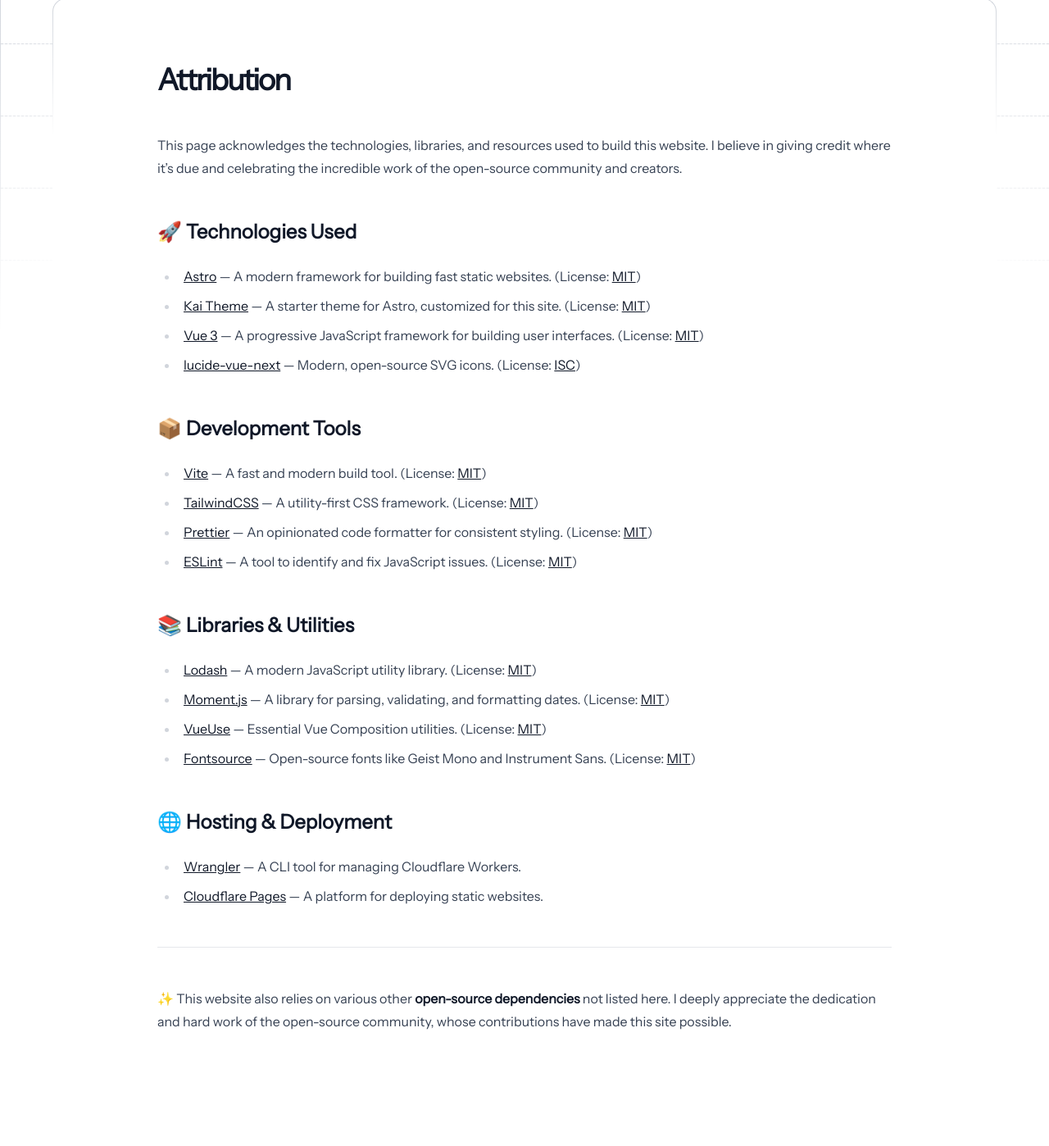
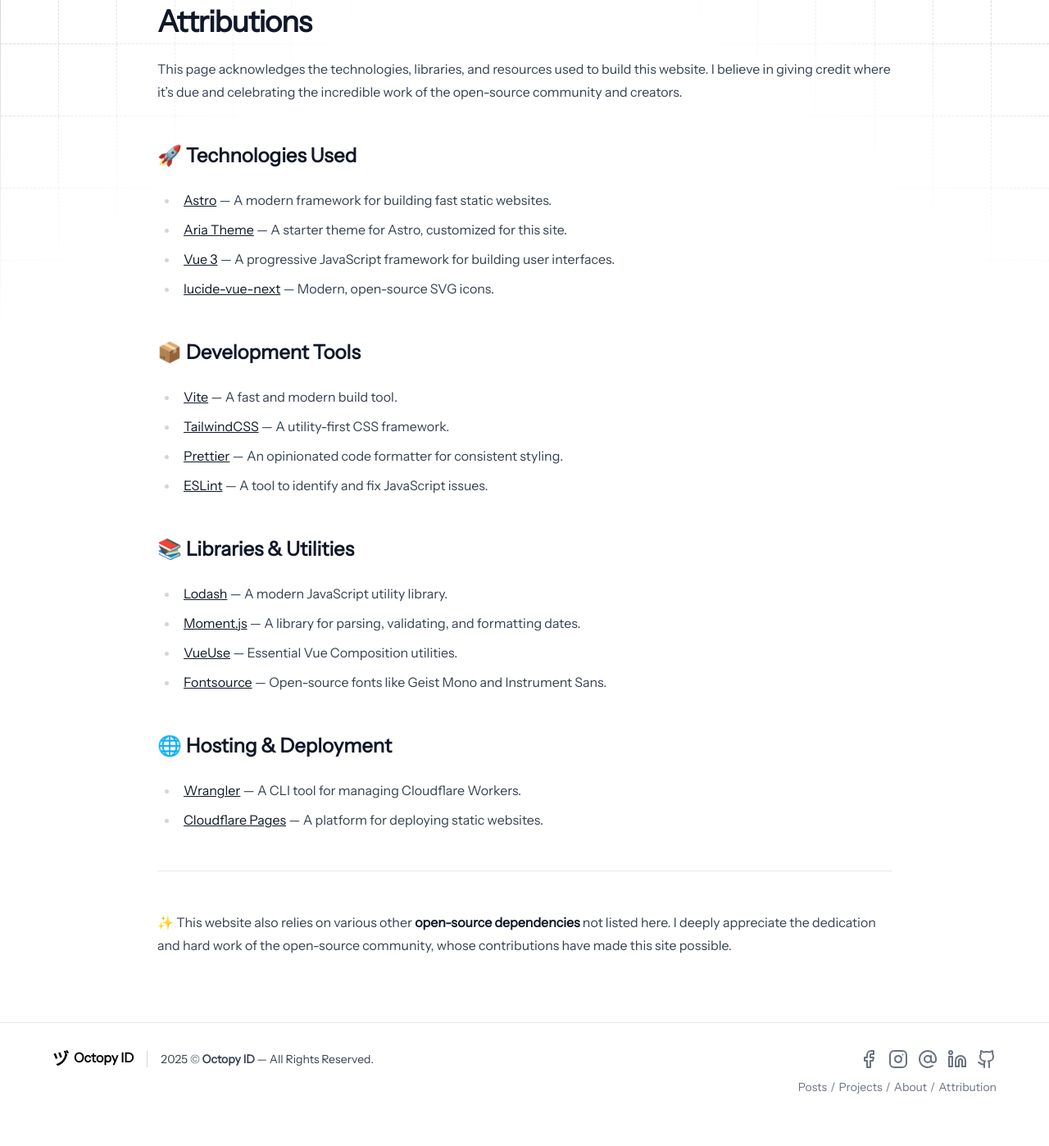
Before and after one commit to OctopyID/Octopy, an Astro site: page /attribution in a window 1280 px wide. Shown: the part 122-1520 px from the top of the page at 82% size. After the commit the page ends 1490 px from the top, so only its background shows below. Built offline with nearby package versions, Linux system fonts and the light colour scheme; Astro itself is replaced by a stand-in of ours.

Commit message:
chore: layout improvement

```diff
--- a/src/pages/about.astro
+++ b/src/pages/about.astro
@@ -12,8 +12,9 @@
 <MainLayout title="About Me">
   <div class="relative z-20 mx-auto my-12 max-w-4xl px-7 select-none lg:px-0">
     <Heading title="About Me">
-      Hello 👋 I'm Supian M, a developer based in Banjarbaru, Indonesia. I'm passionate about web development and server
-      administration, always eager to learn new technologies.
+      Hello 👋 I'm Supian M, a developer based in <a href="https://id.wikipedia.org/wiki/Kota_Banjarbaru">Banjarbaru</a
+      >, Indonesia. I'm passionate about web development and server administration, always eager to learn new
+      technologies.
     </Heading>
 
     <img src="/images/banner.webp" class="relative z-30 my-5 w-full rounded-xl" alt="" />
--- a/src/pages/attribution.astro
+++ b/src/pages/attribution.astro
@@ -1,9 +1,14 @@
 ---
-import MainLayout from '../views/layouts/MainLayout.astro';
 import { Content, frontmatter } from './content/attribution.md';
-import Post from '../views/Post.astro';
+import MainLayout from '@views/layouts/MainLayout.astro';
+import Heading from '@views/commons/Heading.astro';
 ---
 
-<Post frontmatter={frontmatter}>
-  <Content />
-</Post>
+<MainLayout title={frontmatter.title}>
+  <div class="relative z-20 mx-auto my-12 max-w-4xl px-7 select-none lg:px-0">
+    <Heading title={frontmatter.title} />
+    <article class="prose-md mx-auto prose mb-5 w-full max-w-4xl px-7 lg:px-0 dark:prose-invert">
+      <Content />
+    </article>
+  </div>
+</MainLayout>
--- a/src/pages/content/attribution.md
+++ b/src/pages/content/attribution.md
@@ -1,5 +1,5 @@
 ---
-title: Attribution
+title: Attributions
 date: 26-02-2025 22:50
 tags: [ ]
 ---
@@ -9,24 +9,24 @@
 
 ## 🚀 Technologies Used
 
-- **[Astro](https://astro.build/)** — A modern framework for building fast static websites. (License: [MIT](https://github.com/withastro/astro/blob/main/LICENSE))
-- **[Kai Theme](https://astro.build/themes/kai/)** — A starter theme for Astro, customized for this site. (License: [MIT](https://github.com/withastro/astro/blob/main/LICENSE))
-- **[Vue 3](https://vuejs.org/)** — A progressive JavaScript framework for building user interfaces. (License: [MIT](https://github.com/vuejs/core/blob/main/LICENSE))
-- **[lucide-vue-next](https://github.com/lucide-icons/lucide)** — Modern, open-source SVG icons. (License: [ISC](https://github.com/lucide-icons/lucide/blob/main/LICENSE))
+- **[Astro](https://astro.build/)** — A modern framework for building fast static websites.
+- **[Aria Theme](https://astro.build/themes/details/aria/)** — A starter theme for Astro, customized for this site.
+- **[Vue 3](https://vuejs.org/)** — A progressive JavaScript framework for building user interfaces.
+- **[lucide-vue-next](https://github.com/lucide-icons/lucide)** — Modern, open-source SVG icons.
 
 ## 📦 Development Tools
 
-- **[Vite](https://vitejs.dev/)** — A fast and modern build tool. (License: [MIT](https://github.com/vitejs/vite/blob/main/LICENSE))
-- **[TailwindCSS](https://tailwindcss.com/)** — A utility-first CSS framework. (License: [MIT](https://github.com/tailwindlabs/tailwindcss/blob/main/LICENSE))
-- **[Prettier](https://prettier.io/)** — An opinionated code formatter for consistent styling. (License: [MIT](https://github.com/prettier/prettier/blob/main/LICENSE))
-- **[ESLint](https://eslint.org/)** — A tool to identify and fix JavaScript issues. (License: [MIT](https://github.com/eslint/eslint/blob/main/LICENSE))
+- **[Vite](https://vitejs.dev/)** — A fast and modern build tool.
+- **[TailwindCSS](https://tailwindcss.com/)** — A utility-first CSS framework.
+- **[Prettier](https://prettier.io/)** — An opinionated code formatter for consistent styling.
+- **[ESLint](https://eslint.org/)** — A tool to identify and fix JavaScript issues.
 
 ## 📚 Libraries & Utilities
 
-- **[Lodash](https://lodash.com/)** — A modern JavaScript utility library. (License: [MIT](https://github.com/lodash/lodash/blob/main/LICENSE))
-- **[Moment.js](https://momentjs.com/)** — A library for parsing, validating, and formatting dates. (License: [MIT](https://github.com/moment/moment/blob/develop/LICENSE))
-- **[VueUse](https://vueuse.org/)** — Essential Vue Composition utilities. (License: [MIT](https://github.com/vueuse/vueuse/blob/main/LICENSE))
-- **[Fontsource](https://fontsource.org/)** — Open-source fonts like Geist Mono and Instrument Sans. (License: [MIT](https://github.com/fontsource/fontsource/blob/main/LICENSE))
+- **[Lodash](https://lodash.com/)** — A modern JavaScript utility library.
+- **[Moment.js](https://momentjs.com/)** — A library for parsing, validating, and formatting dates.
+- **[VueUse](https://vueuse.org/)** — Essential Vue Composition utilities.
+- **[Fontsource](https://fontsource.org/)** — Open-source fonts like Geist Mono and Instrument Sans.
 
 ## 🌐 Hosting & Deployment
 
--- a/src/pages/posts.astro
+++ b/src/pages/posts.astro
@@ -5,7 +5,7 @@
 ---
 
 <MainLayout title="My Writing">
-  <section class="relative z-20 mx-auto my-12 max-w-4xl px-7 lg:px-0">
+  <section class="relative z-20 mx-auto my-12 max-w-4xl px-7 select-none lg:px-0">
     <PageHeading title="My Writing">
       Explore my thoughts on life and tech — where curiosity meets creativity. From deep reflections to innovative
       ideas, each post is a blend of insight and inspiration. Stay tuned for fresh perspectives and the latest updates!
--- a/src/views/layouts/partials/vue/Footer.vue
+++ b/src/views/layouts/partials/vue/Footer.vue
@@ -1,8 +1,8 @@
 <template>
   <section
-    class="mt-auto w-full border-t border-gray-200 bg-white text-gray-700 sm:mt-20 dark:border-gray-800 dark:bg-gray-900"
+    class="mt-auto flex w-full flex-col gap-y-3 border-t border-gray-200 bg-white py-8 text-gray-700 sm:mt-20 dark:border-gray-800 dark:bg-gray-900"
   >
-    <div class="container mx-auto flex max-w-6xl flex-col items-center pt-8 pb-2 sm:flex-row">
+    <div class="container mx-auto flex max-w-6xl flex-col items-center sm:flex-row">
       <Logo />
       <p
         class="mt-4 text-sm text-gray-700 sm:mt-0 sm:ml-4 sm:border-l sm:border-gray-300 sm:pl-4 dark:text-gray-100 dark:sm:border-gray-400"
@@ -10,7 +10,7 @@
         {{ year }} © <span class="font-semibold">Octopy ID</span> — All Rights Reserved.
       </p>
 
-      <div class="mt-4 inline-flex justify-center space-x-3 sm:mt-0 sm:ml-auto sm:justify-start">
+      <div class="mt-3 inline-flex justify-center space-x-3 sm:mt-0 sm:ml-auto sm:justify-start">
         <a
           v-for="social in socials"
           :href="social.href"
@@ -23,9 +23,7 @@
       </div>
     </div>
 
-    <div
-      class="container mx-auto flex w-full max-w-6xl flex-row items-center justify-center gap-x-4 pt-3 pb-8 xl:justify-end"
-    >
+    <div class="container mx-auto flex w-full max-w-6xl flex-row items-center justify-center gap-x-4 xl:justify-end">
       <div class="flex flex-row gap-x-1 text-sm">
         <template v-for="(link, index) in links" :key="link.route">
           <a :href="link.route" class="text-gray-500 hover:text-gray-900 dark:text-gray-400 dark:hover:text-white">
```
